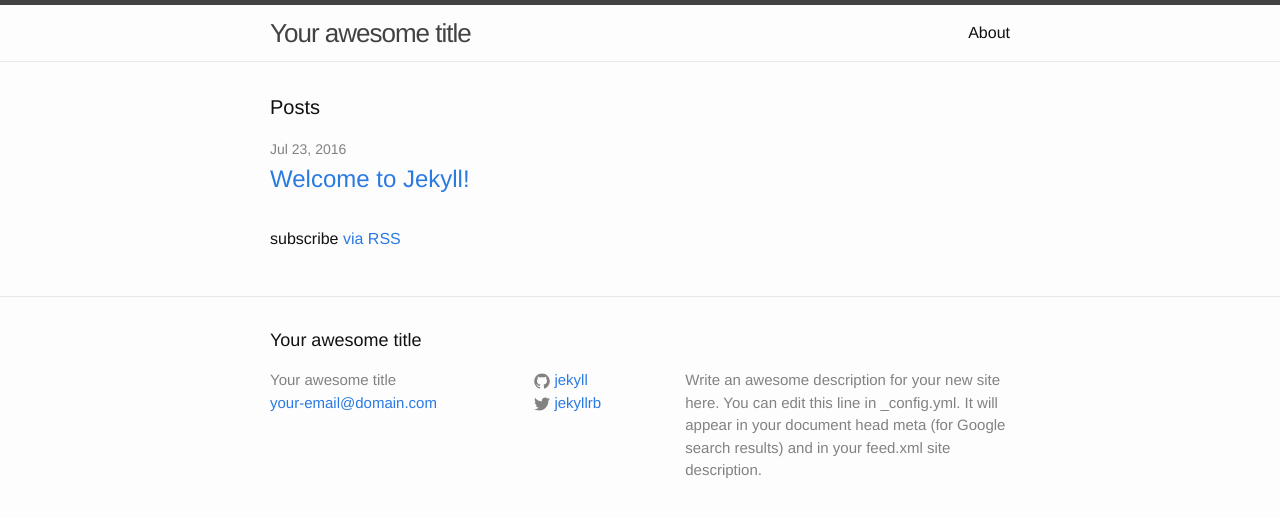
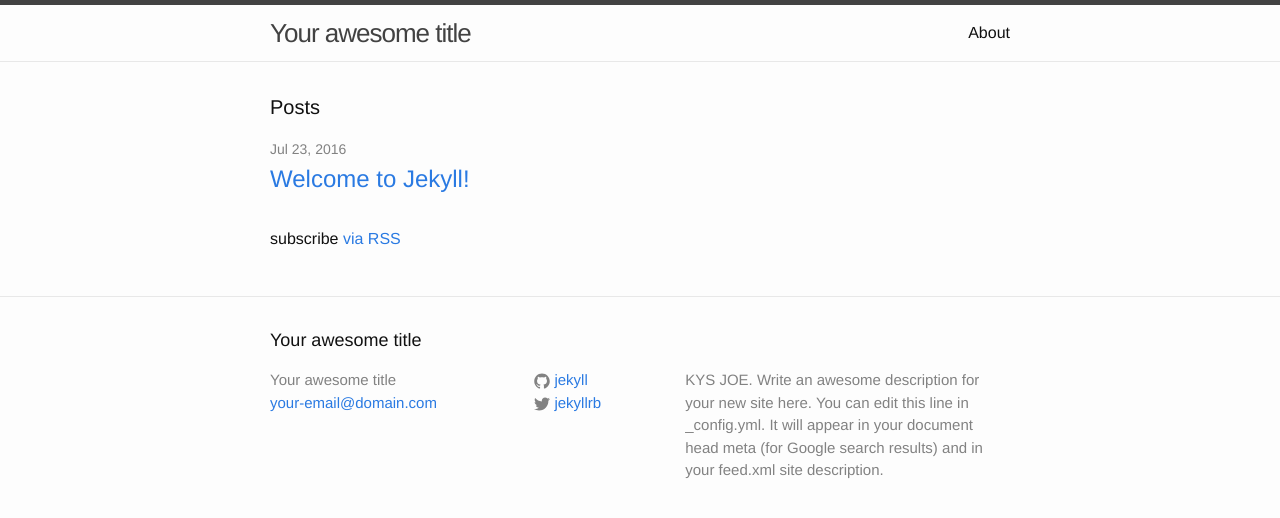
Before and after one commit to Nydori/Nydori.github.io, a Jekyll site: the page built from index.html, in a window 1280 px wide. Shown: the top 518 px of the page. Built offline with Jekyll 4.4.1, drawn with Linux system fonts in a browser that asks for light colours.

Commit message:
Update _config.yml

```diff
--- a/_config.yml
+++ b/_config.yml
@@ -9,7 +9,7 @@
 title: Your awesome title
 email: your-email@domain.com
 description: > # this means to ignore newlines until "baseurl:"
-  Write an awesome description for your new site here. You can edit this
+  KYS JOE. Write an awesome description for your new site here. You can edit this
   line in _config.yml. It will appear in your document head meta (for
   Google search results) and in your feed.xml site description.
 baseurl: "" # the subpath of your site, e.g. /blog
```
